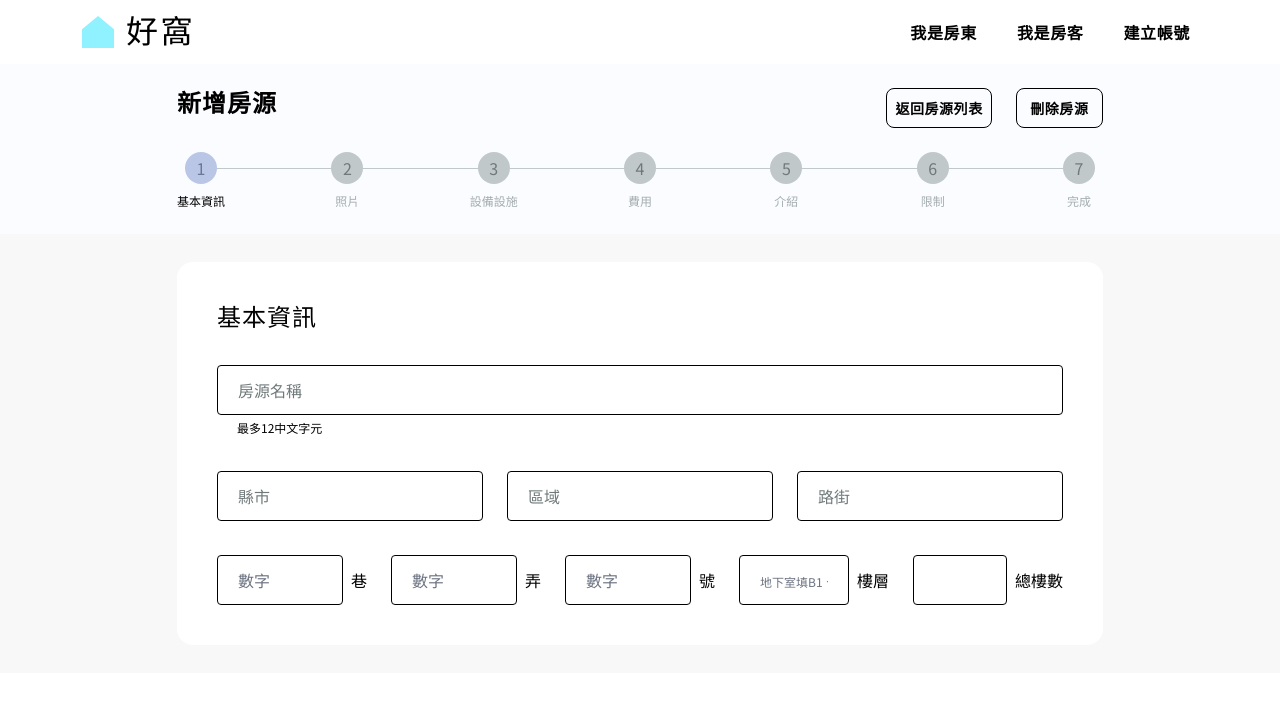
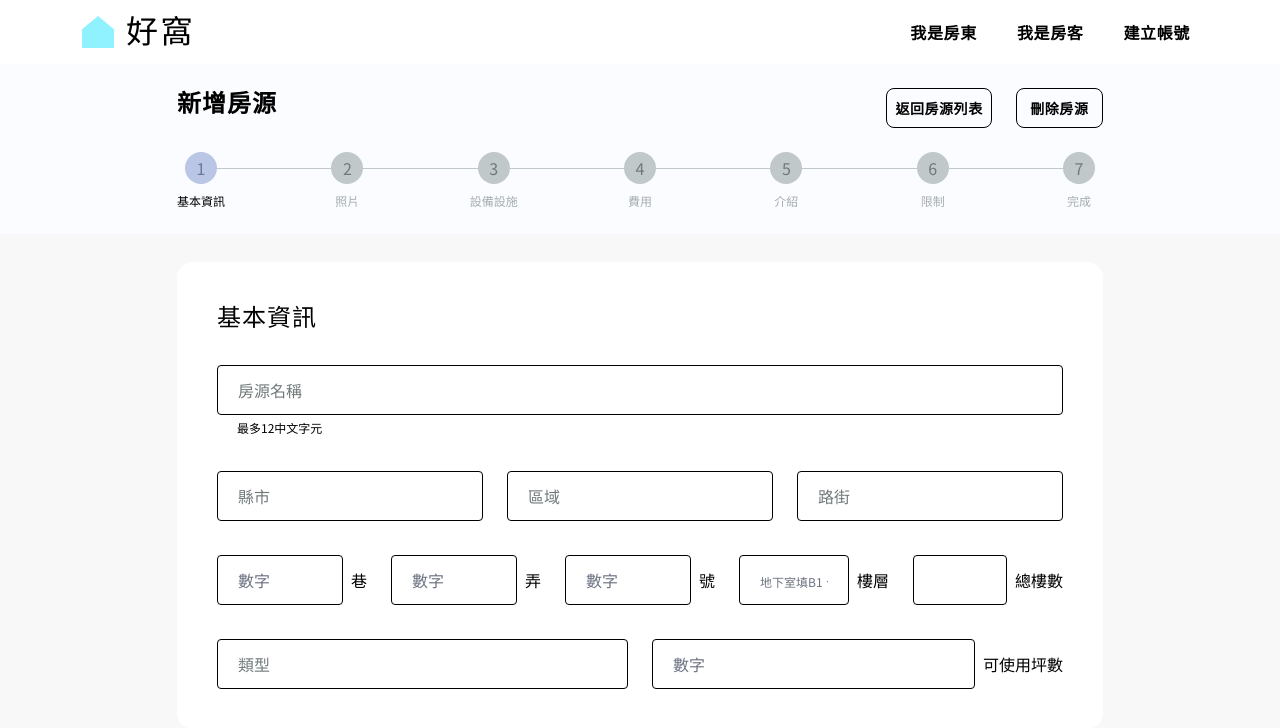
Before and after one commit to Eshiunm/Rocket_HowOh, a React (Vite) app: page /post in a window 1280 px wide. Shown: the top 728 px of the page. Built offline with nearby package versions, Linux system fonts and the light colour scheme; a web font is replaced by a local one.

Commit message:
style: modify type.ping style

```diff
--- a/src/Components/landLordManagement/posts/procedures/BasicInformation.tsx
+++ b/src/Components/landLordManagement/posts/procedures/BasicInformation.tsx
@@ -9,7 +9,7 @@ export default function BasicInformation() {
   const [isCityFocused, setIsCityFocused] = useState(false);
   const [isDistrictFocused, setIsDistrictFocused] = useState(false);
   const [isRoadFocused, setIsRoadFocused] = useState(false);
-  // const [isCityFocused, setIsCityFocused] = useState(false);
+  const [isTypeFocused, setIsTypeFocused] = useState(false);
   // const [isCityFocused, setIsCityFocused] = useState(false);
   // const [isCityFocused, setIsCityFocused] = useState(false);
   // const [isCityFocused, setIsCityFocused] = useState(false);
@@ -187,6 +187,41 @@ export default function BasicInformation() {
             />
             <label htmlFor="floorTotal" className="text-sans-body1 shrink-0">
               總樓數
+            </label>
+          </div>
+        </div>
+        <div className="col-span-6 mt-2.5">
+        <div
+            tabIndex={0}
+            className={`relative flex w-full p-3 rounded-[4px] ${
+              isTypeFocused ? "border-Brand-30 border-2" : "border-black border"
+            }`}
+          >
+            <input
+              type="text"
+              id="type"
+              className="block w-full p-0 pl-1 text-sans-body1 text-black bg-transparent border-none appearance-none focus:ring-0 peer"
+              placeholder=""
+              onFocus={() => setIsTypeFocused(true)}
+            />
+            <label
+              htmlFor="type"
+              className="absolute text-sans-body1 text-Neutral-50 duration-200 transform -translate-y-4 scale-75 top-[3px] z-10 origin-[0] bg-white px-2 peer-focus:px-2 peer-focus:text-black peer-placeholder-shown:scale-100 peer-placeholder-shown:-translate-y-1/2 peer-placeholder-shown:top-1/2 peer-focus:top-[3px] peer-focus:scale-75 peer-focus:-translate-y-4 start-3"
+            >
+              類型
+            </label>
+          </div>
+        </div>
+        <div className="col-span-6 mt-2.5">
+          <div className="add-new-input-block">
+            <input
+              type="number"
+              id="ping"
+              className="add-new-input"
+              placeholder="數字"
+            />
+            <label htmlFor="ping" className="text-sans-body1 shrink-0">
+              可使用坪數
             </label>
           </div>
         </div>
```
